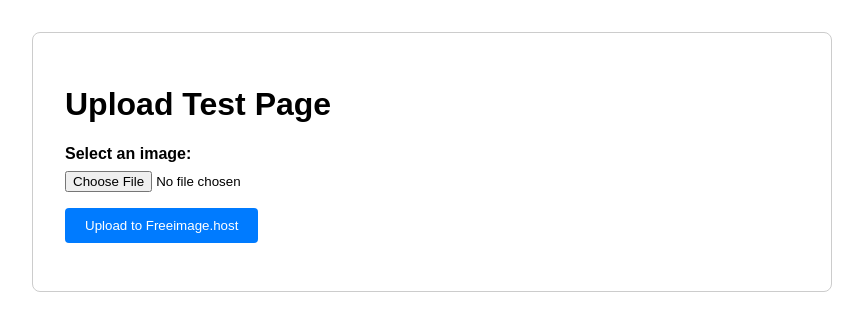
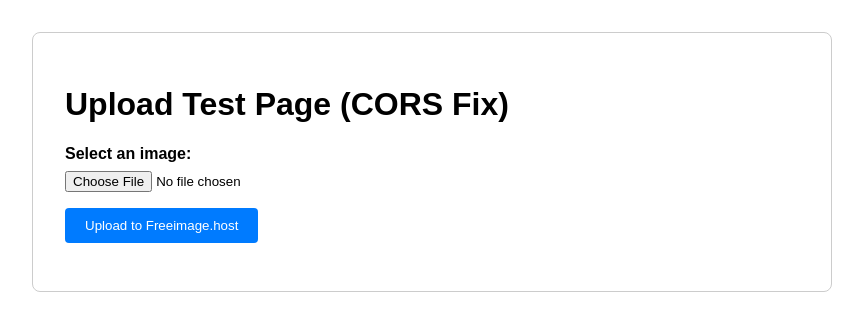
Before and after one commit to coconutswallow/codex, a Jekyll site: the page testupload.html, which Jekyll copies as it is, in a window 1280 px wide. Shown: the top 331 px of the page, without its empty margins (208-1071 px from the left). Built offline with Jekyll 4.4.1, drawn with Linux system fonts in a browser that asks for light colours; part of the change alters nothing that is shown.

Commit message:
Update testupload.html

```diff
--- a/testupload.html
+++ b/testupload.html
@@ -22,7 +22,7 @@
 <body>
 
 <div class="container">
-    <h1>Upload Test Page</h1>
+    <h1>Upload Test Page (CORS Fix)</h1>
 
     <div class="form-group">
         <label for="fileInput">Select an image:</label>
@@ -57,9 +57,12 @@
     const loadingDiv = document.getElementById('loading');
     const errorMsg = document.getElementById('errorMsg');
 
-    // API Configuration derived from your uploaded documentation
+    // API Configuration
     const API_KEY = "6d207e02198a847aa98d0a2a901485a5";
-    const API_URL = "https://freeimage.host/api/1/upload";
+    // We prepend the proxy URL to the actual API endpoint
+    const PROXY_URL = "https://corsproxy.io/?";
+    const TARGET_URL = "https://freeimage.host/api/1/upload";
+    const API_URL = PROXY_URL + encodeURIComponent(TARGET_URL);
 
     uploadBtn.addEventListener('click', async () => {
         const file = fileInput.files[0];
@@ -77,7 +80,7 @@
         uploadBtn.disabled = true;
         loadingDiv.style.display = 'block';
 
-        // Prepare form data for POST request
+        // Prepare form data
         const formData = new FormData();
         formData.append('key', API_KEY);
         formData.append('action', 'upload');
@@ -85,6 +88,7 @@
         formData.append('format', 'json');
 
         try {
+            // The fetch call now goes to the proxy, which forwards to Freeimage.host
             const response = await fetch(API_URL, {
                 method: 'POST',
                 body: formData
@@ -93,30 +97,27 @@
             const data = await response.json();
 
             if (response.ok && data.status_code === 200) {
-                // Success: Extract URLs from the response object
+                // Success: Extract URLs
                 const thumbUrl = data.image.thumb.url;
                 const fullUrl = data.image.url;
 
-                // Update DOM elements
                 document.getElementById('thumbUrlDisplay').textContent = thumbUrl;
                 document.getElementById('thumbPreview').src = thumbUrl;
 
                 document.getElementById('fullUrlDisplay').textContent = fullUrl;
                 document.getElementById('fullPreview').src = fullUrl;
 
-                // Show results
                 resultsDiv.style.display = 'block';
             } else {
-                // Handle API error messages
+                // Handle API error
                 const errorText = data.error ? data.error.message : (data.status_txt || 'Unknown error');
                 errorMsg.textContent = `Upload failed: ${errorText}`;
             }
 
         } catch (error) {
             console.error(error);
-            errorMsg.textContent = "An error occurred during the upload. Check the console for details.";
+            errorMsg.textContent = "An error occurred. If this persists, the CORS proxy might be down.";
         } finally {
-            // Restore UI state
             uploadBtn.disabled = false;
             loadingDiv.style.display = 'none';
         }
```
